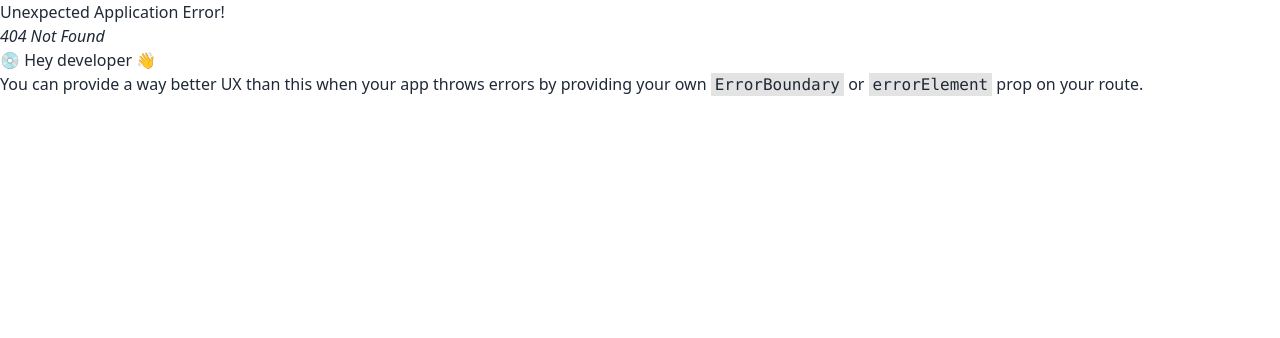
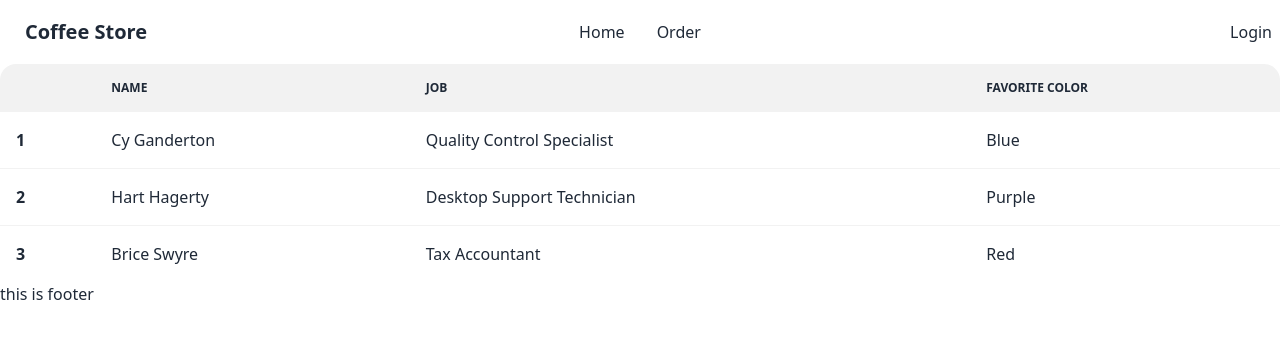
Before and after one commit to ptan01/Coffee-store-client, a React (Vite) app: page /order in a window 1280 px wide. Before the commit this address had no page. Shown: the top 338 px of the page. Built offline with nearby package versions, Linux system fonts and the light colour scheme; no server answers.

Commit message:
navbar coffee details and order route created

```diff
--- /dev/null
+++ b/src/components/Order/Order.jsx
@@ -0,0 +1,46 @@
+import React from 'react';
+
+const Order = () => {
+    return (
+        <div className='container mx-auto'>
+            <div className="overflow-x-auto">
+                <table className="table w-full">
+                    {/* head */}
+                    <thead>
+                        <tr>
+                            <th></th>
+                            <th>Name</th>
+                            <th>Job</th>
+                            <th>Favorite Color</th>
+                        </tr>
+                    </thead>
+                    <tbody>
+                        {/* row 1 */}
+                        <tr>
+                            <th>1</th>
+                            <td>Cy Ganderton</td>
+                            <td>Quality Control Specialist</td>
+                            <td>Blue</td>
+                        </tr>
+                        {/* row 2 */}
+                        <tr>
+                            <th>2</th>
+                            <td>Hart Hagerty</td>
+                            <td>Desktop Support Technician</td>
+                            <td>Purple</td>
+                        </tr>
+                        {/* row 3 */}
+                        <tr>
+                            <th>3</th>
+                            <td>Brice Swyre</td>
+                            <td>Tax Accountant</td>
+                            <td>Red</td>
+                        </tr>
+                    </tbody>
+                </table>
+            </div>
+        </div>
+    );
+};
+
+export default Order;
--- /dev/null
+++ b/src/components/coffeeDetails/CoffeeDetails.jsx
@@ -0,0 +1,29 @@
+import React from 'react';
+import { useLoaderData } from 'react-router-dom';
+
+const CoffeeDetails = () => {
+
+
+    const coffee = useLoaderData()
+
+
+
+
+    return (
+        <div>
+            <h1>this is coffee details page</h1>
+            <div className='card card-side w-1/2 mx-auto shadow-xl'>
+                <figure><img className='w-[200px] h-[200px]' src={coffee.photo} alt="Movie" /></figure>
+                <div>
+                    <h2 className="card-title">{coffee.name}</h2>
+                    <p>Chef :{coffee.chef}</p>
+                    <p>Test :{coffee.test}</p>
+                    <p>Suppilier :{coffee.supplier}</p>
+                    <button className='btn'>Order Now</button>
+                </div>
+            </div>
+        </div>
+    );
+};
+
+export default CoffeeDetails;
--- a/src/components/header/Header.jsx
+++ b/src/components/header/Header.jsx
@@ -1,9 +1,49 @@
-import React from 'react';
+import React, { useContext } from 'react';
+import { AuthContext } from '../../providers/AuthProvider';
+import { Link } from 'react-router-dom';
 
 const Header = () => {
+
+    const { user, logOut } = useContext(AuthContext)
+
+
+    const handleLogOut = () => {
+        logOut()
+            .then(() => {
+
+            })
+            .catch(err => {
+                console.log(err)
+            })
+    }
+
     return (
-        <div>
-            <h1>this is header</h1>
+        <div className="navbar container mx-auto bg-base-100">
+            <div className="navbar-start">
+                <div className="dropdown">
+                    <label tabIndex={0} className="btn btn-ghost lg:hidden">
+                        <svg xmlns="http://www.w3.org/2000/svg" className="h-5 w-5" fill="none" viewBox="0 0 24 24" stroke="currentColor"><path strokeLinecap="round" strokeLinejoin="round" strokeWidth="2" d="M4 6h16M4 12h8m-8 6h16" /></svg>
+                    </label>
+                    <ul tabIndex={0} className="menu menu-compact dropdown-content mt-3 p-2 shadow bg-base-100 rounded-box w-52">
+                        <li><Link to='/'>Home</Link></li>
+                        <li><Link to='/order'>Order</Link></li>
+
+                    </ul>
+                </div>
+                <a className="btn btn-ghost normal-case text-xl">Coffee Store</a>
+            </div>
+            <div className="navbar-center hidden lg:flex">
+                <ul className="menu menu-horizontal px-1">
+                    <li><Link to='/'>Home</Link></li>
+                    <li><Link to='/order'>Order</Link></li>
+
+                </ul>
+            </div>
+            <div className="navbar-end">
+                {
+                    user ? <button onClick={handleLogOut}>Log Out</button> : <Link to='/login'>Login</Link>
+                }
+            </div>
         </div>
     );
 };
--- a/src/components/login/Login.jsx
+++ b/src/components/login/Login.jsx
@@ -1,17 +1,36 @@
-import React, { useState } from 'react';
+import React, { useContext, useState } from 'react';
 import { Link } from 'react-router-dom';
+import { AuthContext } from '../../providers/AuthProvider';
 
 const Login = () => {
-    const [username, setUsername] = useState('');
+
+    const {loginUser} = useContext(AuthContext)
+
+
+    const [email, setEmail] = useState('');
     const [password, setPassword] = useState('');
 
     const handleLogin = (e) => {
         e.preventDefault();
 
         // Perform login logic here, such as making an API call
-        console.log(username, password)
+        console.log(email, password)
+
+        loginUser(email, password)
+        .then(result => {
+            const user = result.user ;
+            console.log(user)
+            alert('Login success fully')
+        })
+        .catch(err => {
+            console.log(err.message)
+        })
+
+
+
+
         // Reset form
-        setUsername('');
+        setEmail('');
         setPassword('');
     };
 
@@ -20,13 +39,13 @@ const Login = () => {
             <h2 className='text-4xl text-center'>Please Login</h2>
             <form className='text-center mx-auto card w-[400px]' onSubmit={handleLogin}>
                 <div className='my-3'>
-                    <label className='text-3xl' htmlFor="username">User Name:</label>
+                    <label className='text-3xl' htmlFor="email">User email:</label>
                     <input
                         className='py-3 px-5 rounded-lg'
-                        type="text"
-                        id="username"
-                        value={username}
-                        onChange={(e) => setUsername(e.target.value)}
+                        type="email"
+                        id="email"
+                        value={email}
+                        onChange={(e) => setEmail(e.target.value)}
                     />
                 </div>
                 <div className='my-3'>
--- a/src/components/login/Register.jsx
+++ b/src/components/login/Register.jsx
@@ -1,18 +1,31 @@
-import React, { useState } from 'react';
+import React, { useContext, useState } from 'react';
 import { Link } from 'react-router-dom';
+import { AuthContext } from '../../providers/AuthProvider';
 
 const Register = () => {
 
-    const [username, setUsername] = useState('');
+    const {createUser} = useContext(AuthContext)
+
+    const [email, setEmail] = useState('');
     const [password, setPassword] = useState('');
 
     const handleRegister = (e) => {
         e.preventDefault();
 
         // Perform login logic here, such as making an API call
-        console.log(username, password)
+        console.log(email, password)
+        createUser(email, password)
+        .then(result => {
+            const user = result.user ;
+            console.log(user)
+        })
+        .catch(err => {
+            console.log(err.message)
+        })
+
+
         // Reset form
-        setUsername('');
+        setEmail('');
         setPassword('');
     };
 
@@ -23,13 +36,13 @@ const Register = () => {
             <h2 className='text-4xl text-center'>Please Register</h2>
             <form className='text-center mx-auto card w-[400px]' onSubmit={handleRegister}>
                 <div className='my-3'>
-                    <label className='text-3xl' htmlFor="username">User Name:</label>
+                    <label className='text-3xl' htmlFor="username">User email:</label>
                     <input
                         className='py-3 px-5 rounded-lg'
-                        type="text"
-                        id="username"
-                        value={username}
-                        onChange={(e) => setUsername(e.target.value)}
+                        type="email"
+                        id="email"
+                        value={email}
+                        onChange={(e) => setEmail(e.target.value)}
                     />
                 </div>
                 <div className='my-3'>
--- a/src/components/singleCoffee/SingleCoffee.jsx
+++ b/src/components/singleCoffee/SingleCoffee.jsx
@@ -1,6 +1,7 @@
 import React from 'react';
 import { Link } from 'react-router-dom';
 import Swal from 'sweetalert2';
+import './singleCoffee.css';
 
 const SingleCoffee = ({ coffee, setDepend ,depend}) => {
 
@@ -39,7 +40,7 @@ const SingleCoffee = ({ coffee, setDepend ,depend}) => {
     }
 
     return (
-        <div key={coffee._id} className="card card-side bg-base-100 shadow-xl">
+        <div key={coffee._id} className="card card-side shadow-xl">
             <figure><img className='w-[200px] h-[200px]' src={coffee.photo} alt="Movie" /></figure>
             <div className="flex w-full justify-between items-center">
                 <div>
@@ -50,7 +51,7 @@ const SingleCoffee = ({ coffee, setDepend ,depend}) => {
                 </div>
                 <div className="card-actions justify-end">
                     <div className="btn-group btn-group-vertical space-y-3">
-                        <button className="btn">View</button>
+                        <Link to={`coffee-details/${coffee._id}`}><button className="btn">View</button></Link>
                         <Link to={`update-coffee/${coffee._id}`}><button className="btn">Edit</button></Link>
                         <button onClick={() => handleDelete(coffee._id)} className="btn">Delete</button>
                     </div>
--- /dev/null
+++ b/src/components/singleCoffee/singleCoffee.css
@@ -0,0 +1,3 @@
+.polygon{
+    clip-path: polygon(0 0, 98% 0, 100% 50%, 98% 100%, 0% 100%);
+}
--- a/src/main.jsx
+++ b/src/main.jsx
@@ -10,6 +10,8 @@ import UpdateCoffee from './components/updateCoffee/UpdateCoffee'
 import AuthProvider from './providers/AuthProvider'
 import Login from './components/login/Login'
 import Register from './components/login/Register'
+import CoffeeDetails from './components/coffeeDetails/CoffeeDetails'
+import Order from './components/Order/Order'
 
 
 const router = createBrowserRouter([
@@ -37,6 +39,15 @@ const router = createBrowserRouter([
       {
         path: 'register',
         element: <Register></Register>
+      },
+      {
+        path: 'coffee-details/:id',
+        element: <CoffeeDetails></CoffeeDetails>,
+        loader: ({params}) => fetch(`http://localhost:5000/coffee/${params.id}`)
+      },
+      {
+        path: 'order',
+        element: <Order></Order>
       }
     ]
   }
--- a/src/providers/AuthProvider.jsx
+++ b/src/providers/AuthProvider.jsx
@@ -1,5 +1,5 @@
-import React, { createContext } from 'react';
-import {getAuth} from 'firebase/auth' ;
+import React, { createContext, useEffect, useState } from 'react';
+import {createUserWithEmailAndPassword, getAuth, onAuthStateChanged, signInWithEmailAndPassword, signOut} from 'firebase/auth' ;
 import app from '../firebase/firebase.config';
 
 
@@ -10,13 +10,36 @@ const auth = getAuth(app)
 
 const AuthProvider = ({children}) => {
 
+    const [user, setUser] = useState(null)
 
+    const createUser = (email , pass)=>{
+        return createUserWithEmailAndPassword(auth, email, pass)
+    }
 
+    const loginUser = (email, pass)=> {
+        return signInWithEmailAndPassword(auth, email, pass)
+    }
 
+    const logOut = ()=> {
+        return signOut(auth)
+    }
+
+    useEffect(()=>{
+        const unsubscribe = onAuthStateChanged(auth, (logedUser)=>{
+            setUser(logedUser)
+            console.log(logedUser)
+        })
+        return ()=>{
+            return unsubscribe()
+        }
+    },[])
 
 
     const authInfo = {
-        name: 'Tanjim'
+     createUser,
+     loginUser,
+     user,
+     logOut
     }
 
 
```
